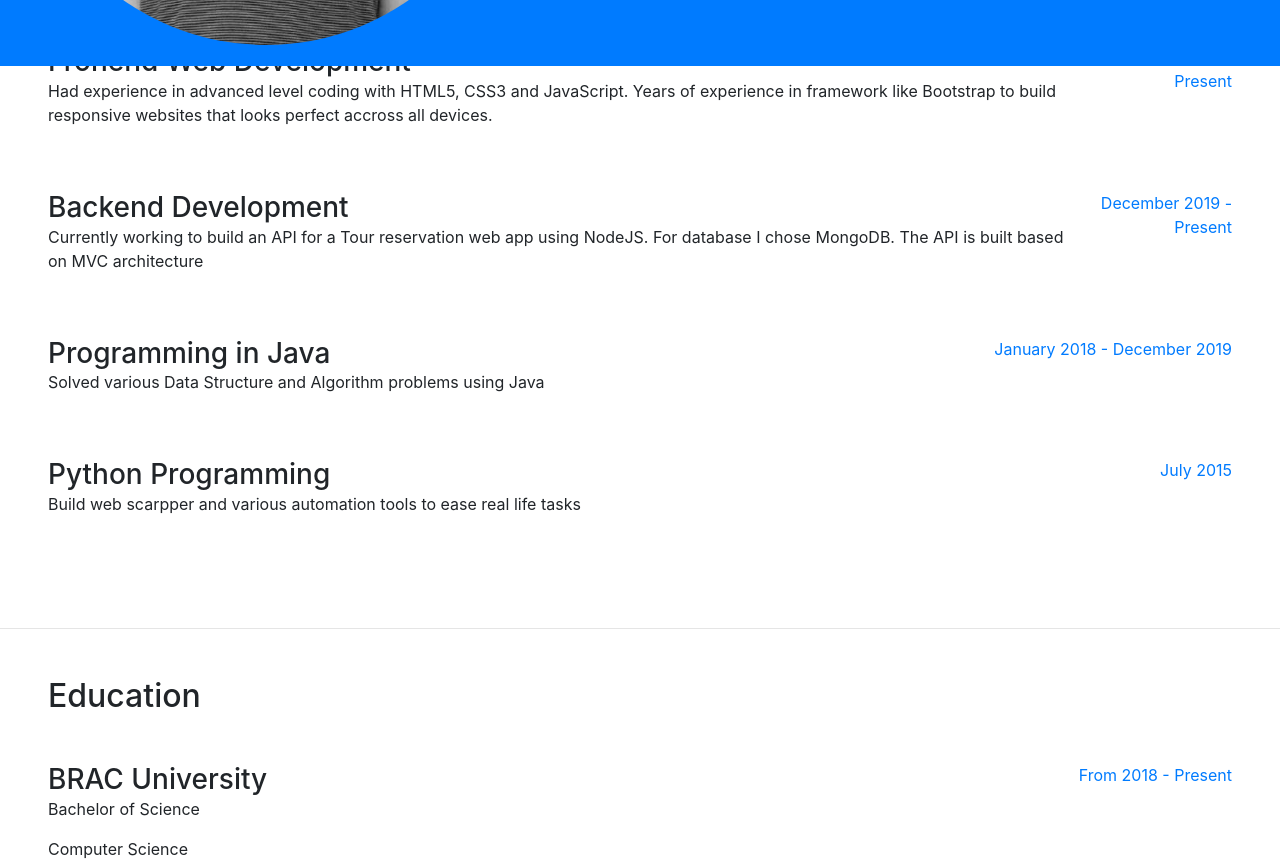
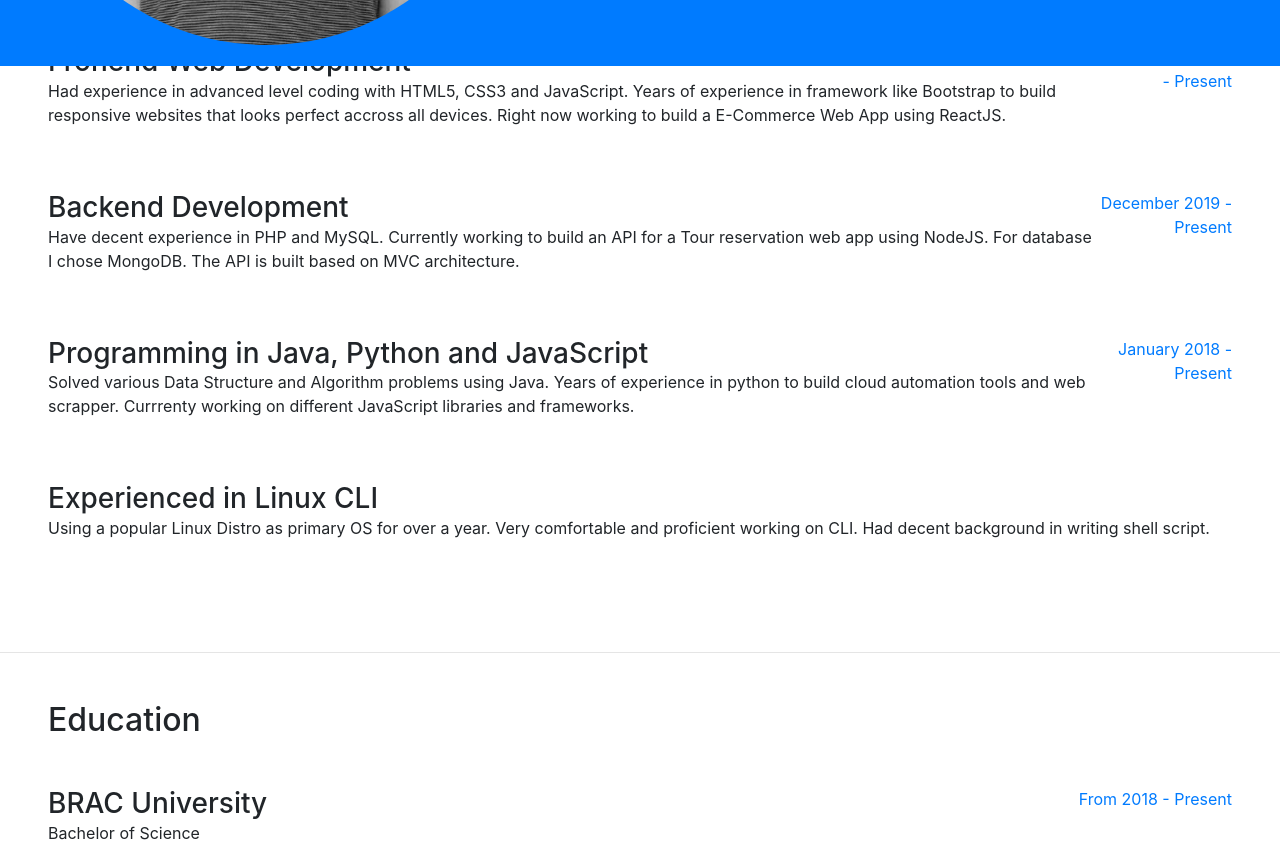
Before and after one commit to shawonsaha/shawonsaha.github.io, a website with bundled scripts: page index.html in a window 1280 px wide. Shown: the part 468-1333 px from the top of the page. Built offline with nearby package versions, Linux system fonts and the light colour scheme; a web font is replaced by a local one.

Commit message:
Updated 2021v2

```diff
--- a/index.html
+++ b/index.html
@@ -69,7 +69,7 @@
         <div class="subheading mb-5">Dhaka · Bangladesh ·
           <a href="mailto:shawondroid@gmail.com">shawondroid@gmail.com</a>
         </div>
-        <p class="lead mb-5">I am experienced in leveraging agile frameworks to provide a robust synopsis for high level overviews. Iterative approaches to corporate strategy foster collaborative thinking to further the overall value proposition. Ah... In short, I am a tech enthusiast who love to solve real-world problems </p>
+        <p class="lead mb-5">Inquisitive, energetic computer science specialist skilled in leadership, with a decent foundation in math, logic, and cross-platform coding. Seeking to leverage solid skills in collaboration, communication, and development as a programmer. I am a tech enthusiast who love to solve real-world problems.</p>
         <div class="social-icons">
           <a href="https://www.linkedin.com/in/shawonsahacs/">
             <i class="fab fa-linkedin-in"></i>
@@ -97,7 +97,7 @@
           <div class="resume-content">
             <h3 class="mb-0">Fronend Web Development</h3>
             <!-- <div class="subheading mb-3">subhead</div> -->
-            <p>Had experience in advanced level coding with HTML5, CSS3 and JavaScript. Years of experience in framework like Bootstrap to build responsive websites that looks perfect accross all devices.</p>
+            <p>Had experience in advanced level coding with HTML5, CSS3 and JavaScript. Years of experience in framework like Bootstrap to build responsive websites that looks perfect accross all devices. Right now working to build a E-Commerce Web App using ReactJS.</p>
           </div>
           <div class="resume-date text-md-right">
             <span class="text-primary">March 2015 - Present</span>
@@ -108,7 +108,7 @@
           <div class="resume-content">
             <h3 class="mb-0">Backend Development</h3>
             <!-- <div class="subheading mb-3">subhead</div> -->
-            <p>Currently working to build an API for a Tour reservation web app using NodeJS. For database I chose MongoDB. The API is built based on MVC architecture</p>
+            <p>Have decent experience in PHP and MySQL. Currently working to build an API for a Tour reservation web app using NodeJS. For database I chose MongoDB. The API is built based on MVC architecture.</p>
           </div>
           <div class="resume-date text-md-right">
             <span class="text-primary">December 2019 - Present</span>
@@ -117,23 +117,23 @@
 
         <div class="resume-item d-flex flex-column flex-md-row justify-content-between mb-5">
           <div class="resume-content">
-            <h3 class="mb-0">Programming in Java</h3>
+            <h3 class="mb-0">Programming in Java, Python and JavaScript</h3>
             <!-- <div class="subheading mb-3">subhead</div> -->
-            <p>Solved various Data Structure and Algorithm problems using Java</p>
+            <p>Solved various Data Structure and Algorithm problems using Java. Years of experience in python to build cloud automation tools and web scrapper. Currrenty working on different JavaScript libraries and frameworks.</p>
           </div>
           <div class="resume-date text-md-right">
-            <span class="text-primary">January 2018 - December 2019</span>
+            <span class="text-primary">January 2018 - Present</span>
           </div>
         </div>
 
         <div class="resume-item d-flex flex-column flex-md-row justify-content-between mb-5">
           <div class="resume-content">
-            <h3 class="mb-0">Python Programming</h3>
+            <h3 class="mb-0">Experienced in Linux CLI</h3>
             <!-- <div class="subheading mb-3">subhead</div> -->
-            <p>Build web scarpper and various automation tools to ease real life tasks</p>
+            <p>Using a popular Linux Distro as primary OS for over a year. Very comfortable and proficient working on CLI. Had decent background in writing shell script.</p>
           </div>
           <div class="resume-date text-md-right">
-            <span class="text-primary">July 2015</span>
+<!--             <span class="text-primary">July 2015</span> -->
           </div>
         </div>
       </div>
```
